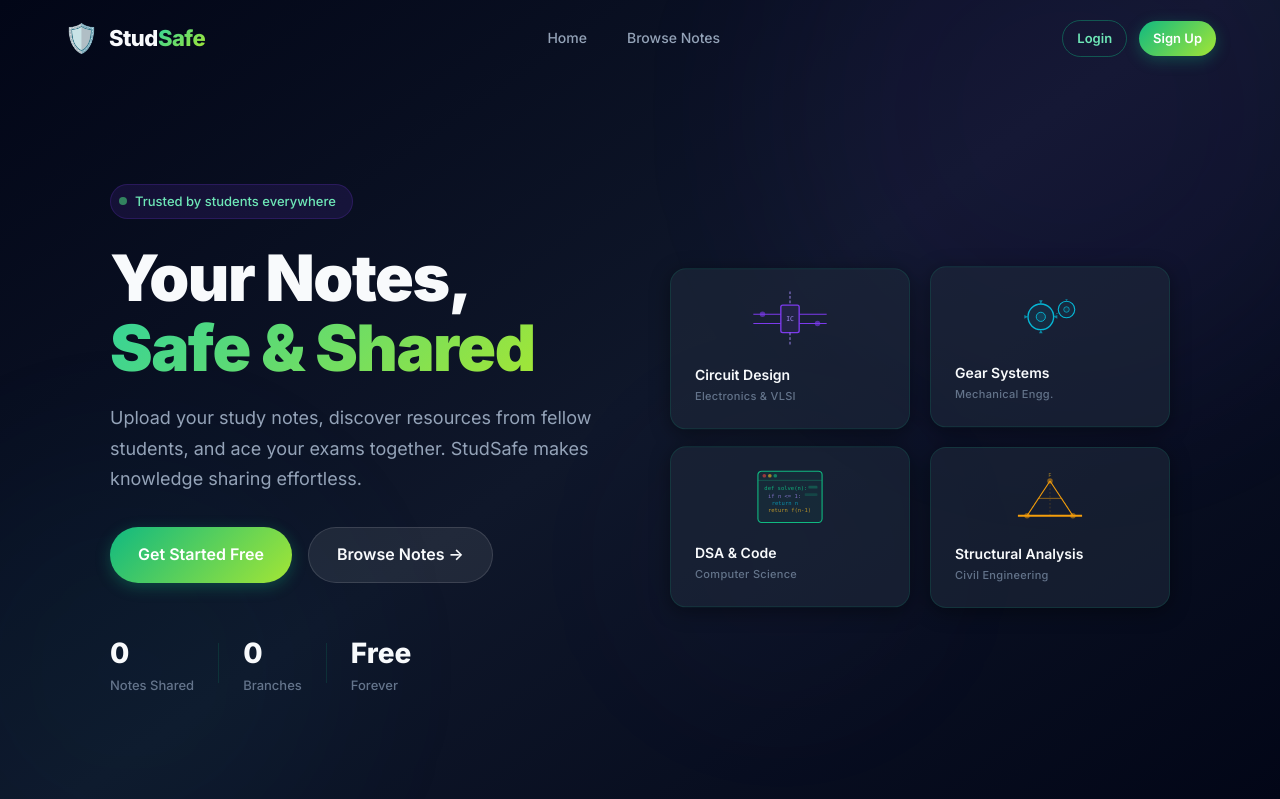
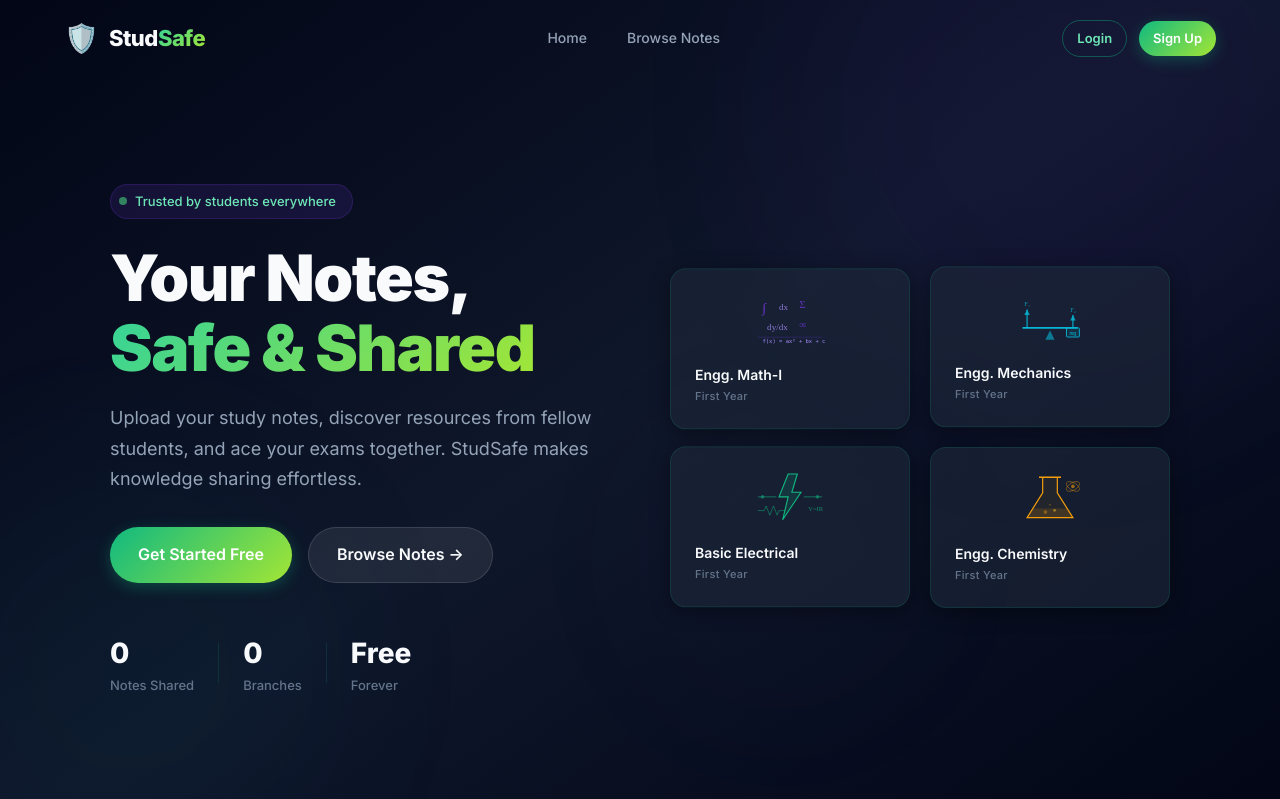
Before and after one commit to Shreyash123-code/AICTE_project1, a Django app: page / in a window 1280 px wide. Shown: the top 799 px of the page. Run offline with Django 5.2, Linux system fonts and the light colour scheme; data that the repository does not hold is empty.

Commit message:
Home page changes

```diff
--- a/studproject/studapp/templates/home.html
+++ b/studproject/studapp/templates/home.html
@@ -60,101 +60,101 @@
             </div>
         </div>
         <div class="hero-visual" id="hero-visual">
-            <!-- Circuit Board Card -->
-            <div class="floating-card card-1">
+            <!-- Engineering Mathematics-I Card -->
+            <a href="{% url 'browse' %}?subject={{ featured_subjects.math }}" class="floating-card card-1"
+                style="text-decoration:none;color:inherit;">
                 <div class="fc-icon-wrap">
                     <svg class="eng-svg" viewBox="0 0 80 60" fill="none" xmlns="http://www.w3.org/2000/svg">
-                        <rect x="30" y="15" width="20" height="30" rx="2" stroke="#7c3aed" stroke-width="1.5"
-                            fill="rgba(124,58,237,0.1)" />
-                        <line x1="0" y1="25" x2="30" y2="25" stroke="#7c3aed" stroke-width="1.2" />
-                        <line x1="0" y1="35" x2="30" y2="35" stroke="#7c3aed" stroke-width="1.2" />
-                        <line x1="50" y1="25" x2="80" y2="25" stroke="#7c3aed" stroke-width="1.2" />
-                        <line x1="50" y1="35" x2="80" y2="35" stroke="#7c3aed" stroke-width="1.2" />
-                        <circle cx="10" cy="25" r="3" fill="#7c3aed" opacity="0.6" />
-                        <circle cx="70" cy="35" r="3" fill="#7c3aed" opacity="0.6" />
-                        <line x1="40" y1="0" x2="40" y2="15" stroke="#a78bfa" stroke-width="1" stroke-dasharray="3 2" />
-                        <line x1="40" y1="45" x2="40" y2="60" stroke="#a78bfa" stroke-width="1"
-                            stroke-dasharray="3 2" />
-                        <text x="40" y="32" text-anchor="middle" fill="#a78bfa" font-size="7"
-                            font-family="monospace">IC</text>
+                        <text x="10" y="22" fill="#7c3aed" font-size="14" font-family="serif" opacity="0.9">∫</text>
+                        <text x="28" y="20" fill="#a78bfa" font-size="10" font-family="serif" opacity="0.8">dx</text>
+                        <text x="50" y="18" fill="#7c3aed" font-size="12" font-family="serif" opacity="0.7">Σ</text>
+                        <text x="15" y="42" fill="#a78bfa" font-size="10" font-family="serif" opacity="0.8">dy/dx</text>
+                        <text x="50" y="40" fill="#7c3aed" font-size="11" font-family="serif" opacity="0.7">∞</text>
+                        <line x1="5" y1="50" x2="75" y2="50" stroke="#7c3aed" stroke-width="0.8" opacity="0.3" />
+                        <text x="10" y="56" fill="#a78bfa" font-size="6" font-family="monospace">f(x) =
+                            ax² + bx + c</text>
                     </svg>
                 </div>
-                <div class="fc-text">Circuit Design</div>
-                <div class="fc-sub">Electronics & VLSI</div>
-            </div>
+                <div class="fc-text">Engg. Math-I</div>
+                <div class="fc-sub">First Year</div>
+            </a>
 
-            <!-- Gear Mechanism Card -->
-            <div class="floating-card card-2">
+            <!-- Engineering Mechanics Card -->
+            <a href="{% url 'browse' %}?subject={{ featured_subjects.mechanics }}" class="floating-card card-2"
+                style="text-decoration:none;color:inherit;">
                 <div class="fc-icon-wrap">
                     <svg class="eng-svg" viewBox="0 0 80 60" fill="none" xmlns="http://www.w3.org/2000/svg">
-                        <circle cx="30" cy="30" r="14" stroke="#06b6d4" stroke-width="1.5"
-                            fill="rgba(6,182,212,0.08)" />
-                        <circle cx="30" cy="30" r="5" stroke="#06b6d4" stroke-width="1" fill="rgba(6,182,212,0.15)" />
-                        <path d="M30 16 L32 12 L28 12 Z" fill="#06b6d4" opacity="0.7" />
-                        <path d="M30 44 L32 48 L28 48 Z" fill="#06b6d4" opacity="0.7" />
-                        <path d="M16 30 L12 32 L12 28 Z" fill="#06b6d4" opacity="0.7" />
-                        <path d="M44 30 L48 32 L48 28 Z" fill="#06b6d4" opacity="0.7" />
-                        <circle cx="58" cy="22" r="9" stroke="#06b6d4" stroke-width="1.2" fill="rgba(6,182,212,0.06)" />
-                        <circle cx="58" cy="22" r="3" stroke="#06b6d4" stroke-width="0.8" fill="rgba(6,182,212,0.1)" />
-                        <path d="M58 13 L59.5 10.5 L56.5 10.5 Z" fill="#06b6d4" opacity="0.5" />
-                        <line x1="44" y1="30" x2="49" y2="25" stroke="#06b6d4" stroke-width="0.8"
-                            stroke-dasharray="2 2" />
+                        <!-- Lever / fulcrum -->
+                        <polygon points="40,45 35,55 45,55" fill="#06b6d4" opacity="0.6" />
+                        <line x1="10" y1="42" x2="70" y2="42" stroke="#06b6d4" stroke-width="2" />
+                        <!-- Force arrows -->
+                        <line x1="15" y1="42" x2="15" y2="22" stroke="#06b6d4" stroke-width="1.2" />
+                        <polygon points="15,22 12,28 18,28" fill="#06b6d4" opacity="0.8" />
+                        <line x1="65" y1="42" x2="65" y2="28" stroke="#06b6d4" stroke-width="1.2" />
+                        <polygon points="65,28 62,34 68,34" fill="#06b6d4" opacity="0.8" />
+                        <text x="12" y="18" fill="#06b6d4" font-size="7" font-family="serif" opacity="0.8">F₁</text>
+                        <text x="62" y="25" fill="#06b6d4" font-size="7" font-family="serif" opacity="0.8">F₂</text>
+                        <!-- Weight -->
+                        <rect x="58" y="42" width="14" height="10" rx="1" stroke="#06b6d4" stroke-width="1"
+                            fill="rgba(6,182,212,0.1)" />
+                        <text x="65" y="50" text-anchor="middle" fill="#06b6d4" font-size="6"
+                            font-family="monospace">mg</text>
                     </svg>
                 </div>
-                <div class="fc-text">Gear Systems</div>
-                <div class="fc-sub">Mechanical Engg.</div>
-            </div>
+                <div class="fc-text">Engg. Mechanics</div>
+                <div class="fc-sub">First Year</div>
+            </a>
 
-            <!-- Code/Algorithm Card -->
-            <div class="floating-card card-3">
+            <!-- Basic Electrical Engineering Card -->
+            <a href="{% url 'browse' %}?subject={{ featured_subjects.electrical }}" class="floating-card card-3"
+                style="text-decoration:none;color:inherit;">
                 <div class="fc-icon-wrap">
                     <svg class="eng-svg" viewBox="0 0 80 60" fill="none" xmlns="http://www.w3.org/2000/svg">
-                        <rect x="5" y="2" width="70" height="56" rx="4" stroke="#10b981" stroke-width="1.2"
-                            fill="rgba(16,185,129,0.06)" />
-                        <line x1="5" y1="12" x2="75" y2="12" stroke="#10b981" stroke-width="0.8" opacity="0.4" />
-                        <circle cx="12" cy="7" r="2" fill="#ef4444" opacity="0.6" />
-                        <circle cx="18" cy="7" r="2" fill="#fbbf24" opacity="0.6" />
-                        <circle cx="24" cy="7" r="2" fill="#10b981" opacity="0.6" />
-                        <text x="12" y="23" fill="#10b981" font-size="6" font-family="monospace" opacity="0.9">def
-                            solve(n):</text>
-                        <text x="16" y="31" fill="#a78bfa" font-size="6" font-family="monospace" opacity="0.7">if n
-                            &lt;= 1:</text>
-                        <text x="20" y="39" fill="#06b6d4" font-size="6" font-family="monospace" opacity="0.7">return
-                            n</text>
-                        <text x="16" y="47" fill="#fbbf24" font-size="6" font-family="monospace" opacity="0.7">return
-                            f(n-1)</text>
-                        <rect x="60" y="18" width="10" height="3" rx="1" fill="#10b981" opacity="0.3" />
-                        <rect x="56" y="26" width="14" height="3" rx="1" fill="#10b981" opacity="0.2" />
+                        <!-- Lightning bolt -->
+                        <polygon points="38,5 28,30 38,30 32,55 52,25 42,25 48,5" fill="rgba(16,185,129,0.15)"
+                            stroke="#10b981" stroke-width="1.2" />
+                        <!-- Circuit lines -->
+                        <line x1="5" y1="30" x2="25" y2="30" stroke="#10b981" stroke-width="1" opacity="0.6" />
+                        <line x1="55" y1="30" x2="75" y2="30" stroke="#10b981" stroke-width="1" opacity="0.6" />
+                        <!-- Resistor zigzag -->
+                        <polyline points="5,45 12,45 14,40 18,50 22,40 26,50 28,45 35,45" stroke="#10b981"
+                            stroke-width="1" fill="none" opacity="0.5" />
+                        <!-- Labels -->
+                        <text x="60" y="45" fill="#10b981" font-size="7" font-family="serif" opacity="0.7">V=IR</text>
+                        <circle cx="10" cy="30" r="2" fill="#10b981" opacity="0.5" />
+                        <circle cx="70" cy="30" r="2" fill="#10b981" opacity="0.5" />
                     </svg>
                 </div>
-                <div class="fc-text">DSA & Code</div>
-                <div class="fc-sub">Computer Science</div>
-            </div>
+                <div class="fc-text">Basic Electrical</div>
+                <div class="fc-sub">First Year</div>
+            </a>
 
-            <!-- Structure/Bridge Card -->
-            <div class="floating-card card-4">
+            <!-- Engineering Chemistry Card -->
+            <a href="{% url 'browse' %}?subject={{ featured_subjects.chemistry }}" class="floating-card card-4"
+                style="text-decoration:none;color:inherit;">
                 <div class="fc-icon-wrap">
                     <svg class="eng-svg" viewBox="0 0 80 60" fill="none" xmlns="http://www.w3.org/2000/svg">
-                        <line x1="5" y1="50" x2="75" y2="50" stroke="#f59e0b" stroke-width="2" />
-                        <line x1="15" y1="50" x2="40" y2="12" stroke="#f59e0b" stroke-width="1.2" />
-                        <line x1="65" y1="50" x2="40" y2="12" stroke="#f59e0b" stroke-width="1.2" />
-                        <line x1="27" y1="31" x2="53" y2="31" stroke="#f59e0b" stroke-width="1" opacity="0.6" />
-                        <line x1="15" y1="50" x2="27" y2="31" stroke="#f59e0b" stroke-width="0.8" opacity="0.4"
-                            stroke-dasharray="3 2" />
-                        <line x1="65" y1="50" x2="53" y2="31" stroke="#f59e0b" stroke-width="0.8" opacity="0.4"
-                            stroke-dasharray="3 2" />
-                        <line x1="40" y1="12" x2="40" y2="50" stroke="#f59e0b" stroke-width="0.8" opacity="0.3"
-                            stroke-dasharray="2 2" />
-                        <circle cx="40" cy="12" r="3" fill="#f59e0b" opacity="0.5" />
-                        <circle cx="15" cy="50" r="3" fill="#f59e0b" opacity="0.5" />
-                        <circle cx="65" cy="50" r="3" fill="#f59e0b" opacity="0.5" />
-                        <text x="40" y="8" text-anchor="middle" fill="#fbbf24" font-size="5" font-family="sans-serif"
-                            opacity="0.7">F</text>
+                        <!-- Flask -->
+                        <path d="M32,8 L32,25 L15,52 L65,52 L48,25 L48,8" stroke="#f59e0b" stroke-width="1.3"
+                            fill="rgba(245,158,11,0.06)" />
+                        <line x1="28" y1="8" x2="52" y2="8" stroke="#f59e0b" stroke-width="1.5" />
+                        <!-- Liquid -->
+                        <path d="M22,42 L58,42 L65,52 L15,52 Z" fill="rgba(245,158,11,0.15)" />
+                        <!-- Bubbles -->
+                        <circle cx="35" cy="46" r="2" fill="#f59e0b" opacity="0.4" />
+                        <circle cx="45" cy="44" r="1.5" fill="#fbbf24" opacity="0.5" />
+                        <circle cx="40" cy="38" r="1" fill="#f59e0b" opacity="0.3" />
+                        <!-- Atom symbol -->
+                        <ellipse cx="65" cy="18" rx="8" ry="4" stroke="#f59e0b" stroke-width="0.8" fill="none"
+                            opacity="0.5" transform="rotate(-30 65 18)" />
+                        <ellipse cx="65" cy="18" rx="8" ry="4" stroke="#f59e0b" stroke-width="0.8" fill="none"
+                            opacity="0.5" transform="rotate(30 65 18)" />
+                        <circle cx="65" cy="18" r="2" fill="#f59e0b" opacity="0.6" />
                     </svg>
                 </div>
-                <div class="fc-text">Structural Analysis</div>
-                <div class="fc-sub">Civil Engineering</div>
-            </div>
+                <div class="fc-text">Engg. Chemistry</div>
+                <div class="fc-sub">First Year</div>
+            </a>
         </div>
     </div>
 </section>
--- a/studproject/studapp/views.py
+++ b/studproject/studapp/views.py
@@ -14,11 +14,20 @@ def home(request):
     branches = Branch.objects.prefetch_related('subjects').annotate(note_count=Count('subjects__notes'))
     total_notes = Note.objects.count()
     total_branches = Branch.objects.count()
+
+    # Featured subjects for hero cards (use simple keys for template dot access)
+    featured_subjects = {}
+    for key, name in [('math', 'Engineering Mathematics-I'), ('mechanics', 'Engineering Mechanics'), ('electrical', 'Basic Electrical Engineering'), ('chemistry', 'Engineering Chemistry')]:
+        subj = Subject.objects.filter(name=name).first()
+        if subj:
+            featured_subjects[key] = subj.id
+
     context = {
         'recent_notes': recent_notes,
         'branches': branches,
         'total_notes': total_notes,
         'total_branches': total_branches,
+        'featured_subjects': featured_subjects,
     }
     return render(request, 'home.html', context)
 
```
